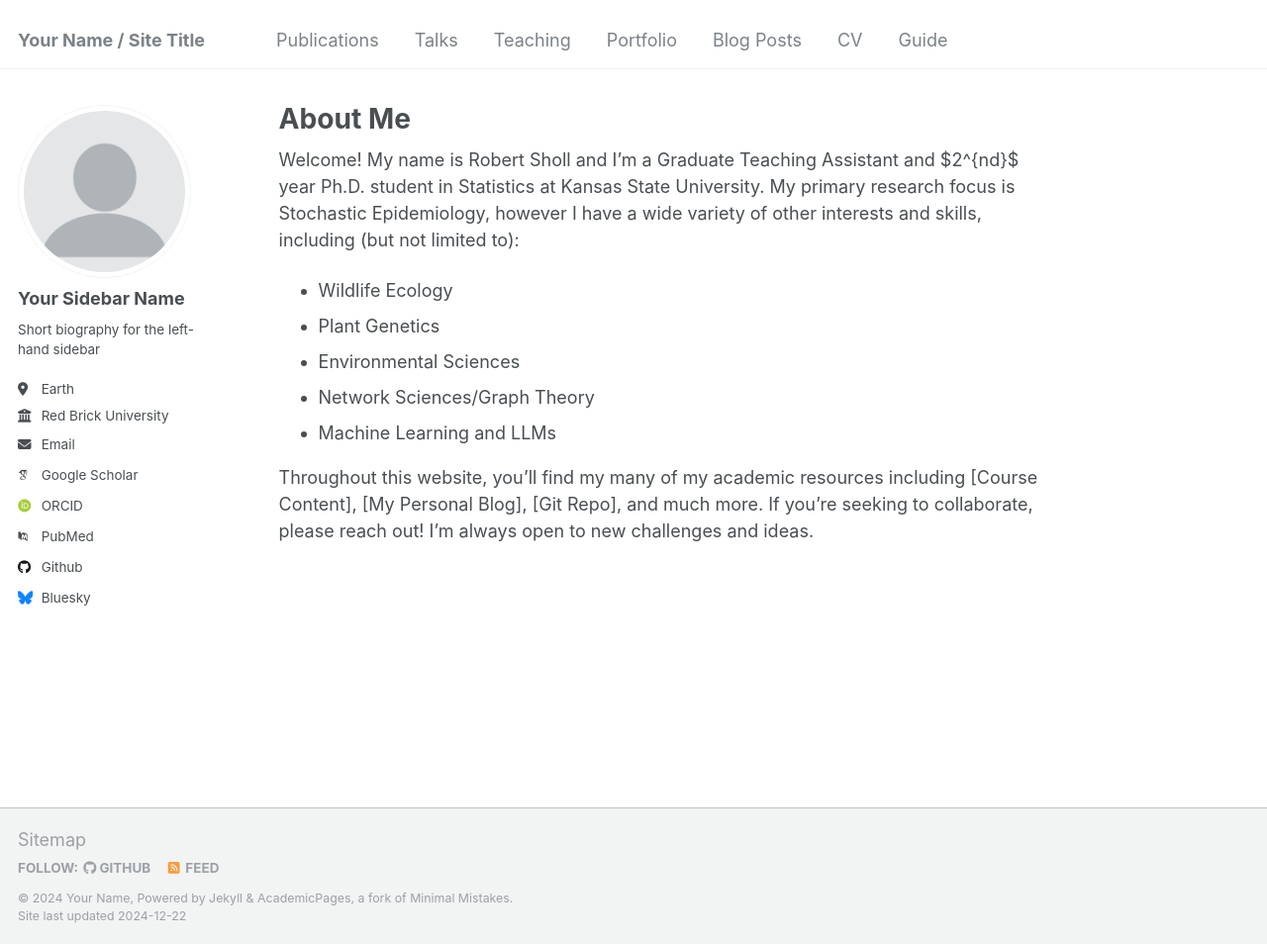
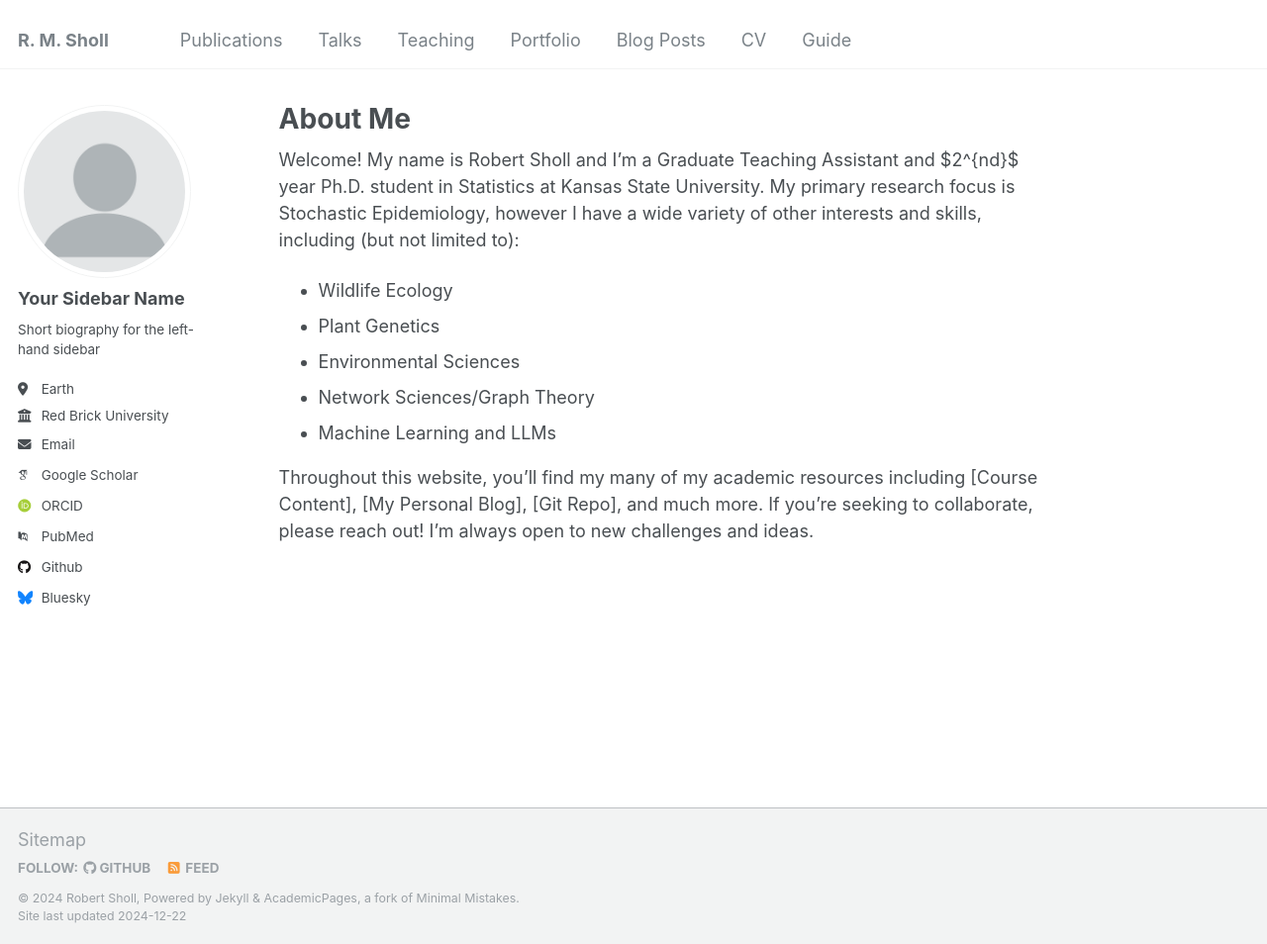
Before and after one commit to rmshksu/rmshksu.github.io, a Jekyll site: the page built from _pages/about.md, in a window 1280 px wide and 954 px high. Shown: the whole window at 99% size. Built offline with Jekyll 4.4.1, drawn with Linux system fonts in a browser that asks for light colours; some web fonts are replaced.

Commit message:
Update _config.yml
minor changes to troubleshoot issue

```diff
--- a/_config.yml
+++ b/_config.yml
@@ -8,11 +8,11 @@
 
 # Basic Site Settings
 locale                   : "en-US"
-title                    : "Your Name / Site Title"
+title                    : "R. M. Sholl"
 title_separator          : "-"
-name                     : &name "Your Name"
+name                     : &name "Robert Sholl"
 description              : &description "personal description"
-url                      : https://academicpages.github.io # the base hostname & protocol for your site e.g. "https://[your GitHub username].github.io"
+url                      : https://rmshksu.github.io # the base hostname & protocol for your site e.g. "https://[your GitHub username].github.io"
 baseurl                  : "" # the subpath of your site, e.g. "/blog"
 repository               : "academicpages/academicpages.github.io"
 
```
